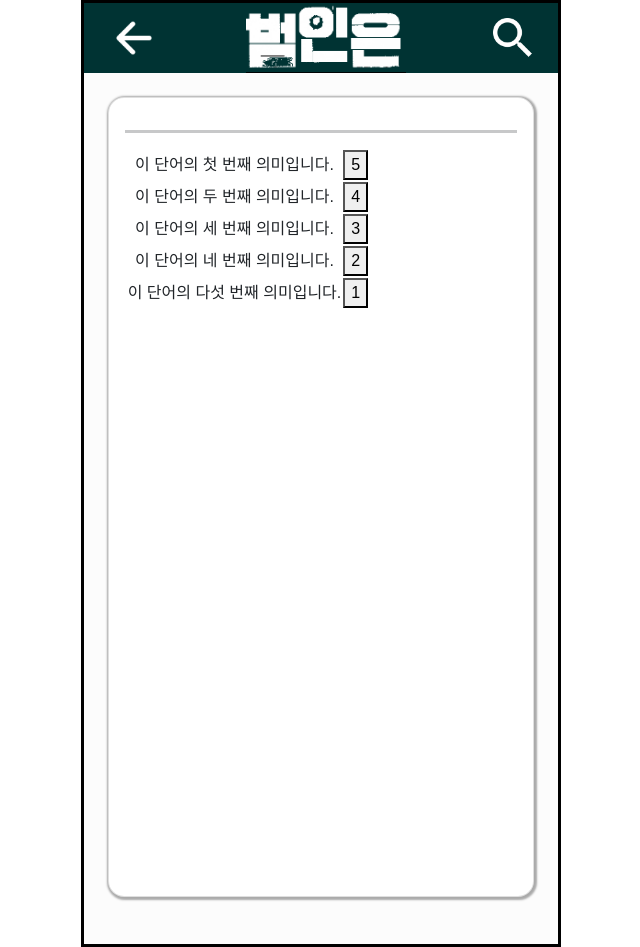
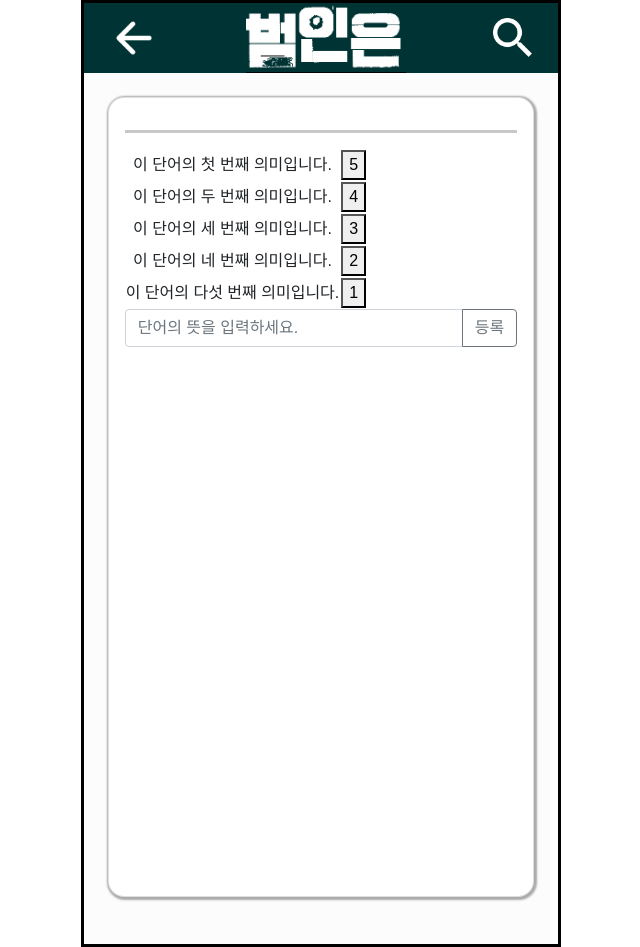
Before and after one commit to l0u0h0/Bum-In-Eun, a React (Create React App) app in the folder frontend/: page /dictionary/detail in a window 1280 px wide. Shown: the whole page, without its empty margins (319-959 px from the left). Built offline with nearby package versions, Linux system fonts and the light colour scheme.

Commit message:
comment_add_add

```diff
--- a/frontend/src/components/dictionary/DictionarydetailComponent.jsx
+++ b/frontend/src/components/dictionary/DictionarydetailComponent.jsx
@@ -3,13 +3,15 @@ import React, { useState, useEffect } from "react";
 import { Card } from "react-bootstrap";
 import { useLocation } from "react-router-dom";
 import Header from "../common/HeaderComponent";
-// ex_img
+// react-bootstrap
+import { InputGroup, Button, FormControl } from "react-bootstrap";
 
 // Detail Area
 export default function Dictionarydetail() {
   const location = new URLSearchParams(useLocation().search);
   const word = location.get("word");
   const [data, setData] = useState([]);
+  const [ref, setRef] = useState(null);
   useEffect(() => {
     // example data
     setData([
@@ -51,6 +53,17 @@ export default function Dictionarydetail() {
     copy[datas.idx] = { ...copy[datas.idx], count: datas.count + 1 };
     setData(copy);
   };
+
+  const add = () => {
+    let copy = [...data];
+    copy.push({
+      idx: data.length,
+      word: data[0].word,
+      mean: ref.value,
+      count: 0,
+    });
+    setData(copy);
+  };
   return (
     <div className="App-crimedetail">
       <Header />
@@ -58,13 +71,12 @@ export default function Dictionarydetail() {
         <h2 className="detail-title">{word}</h2>
         <hr className="title-body-between" />
         <div className="detail-body">
-          <table className="result-table">
+          <table className="mean-table">
             <tbody>
               {data.map((data, num) => (
-                <tr className="result-row" key={`table_row_${num}`}>
-                  <td className="result-word"></td>
-                  <td className="result-mean">{data.mean}</td>
-                  <td className="result-count">
+                <tr className="mean-row" key={`table_row_${num}`}>
+                  <td className="mean-comment">{data.mean}</td>
+                  <td className="mean-count">
                     <button
                       onClick={() => {
                         count(data);
@@ -77,6 +89,27 @@ export default function Dictionarydetail() {
               ))}
             </tbody>
           </table>
+          <div className="comment-add-area">
+            <InputGroup className="mb-3">
+              <FormControl
+                aria-label="Example text with button addon"
+                aria-describedby="search-addon"
+                placeholder="단어의 뜻을 입력하세요."
+                className="search-text"
+                ref={setRef}
+                type="input"
+              />
+              <Button
+                as="input"
+                type="submit"
+                className="search-btn"
+                variant="outline-secondary"
+                id="button-addon1"
+                onClick={add}
+                value="등록"
+              />
+            </InputGroup>
+          </div>
         </div>
       </Card>
     </div>
```
